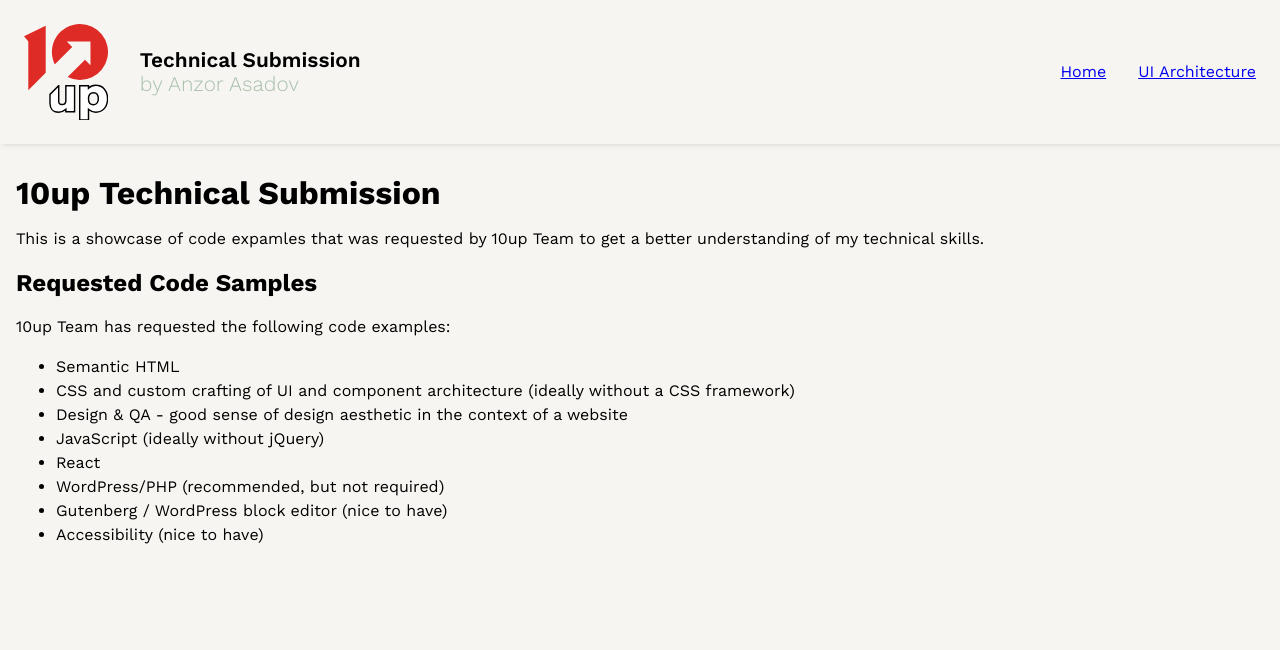
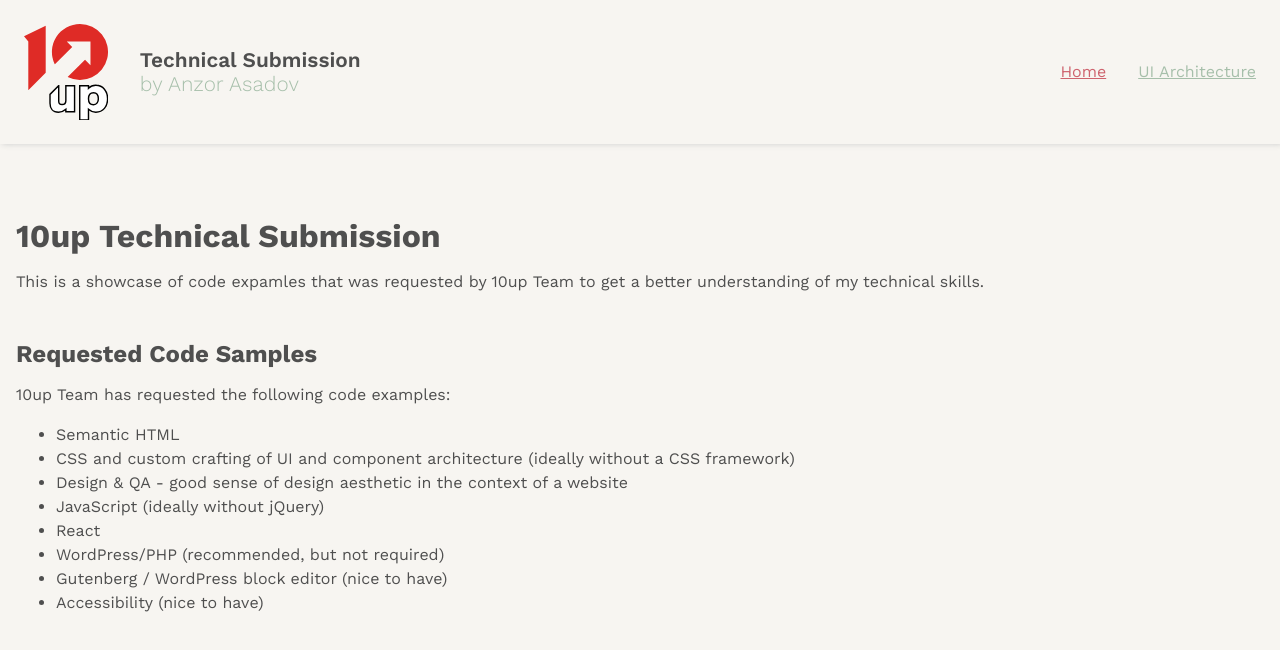
Before and after one commit to anzorasadov/10up_showcase, a Next.js app: page / in a window 1280 px wide. Shown: the top 650 px of the page. Built offline with nearby package versions, Linux system fonts and the light colour scheme.

Commit message:
style: update / finetune styles

```diff
--- a/app/layout.tsx
+++ b/app/layout.tsx
@@ -20,7 +20,7 @@
               <Image src="/10up.svg" alt="10up Logo" width={100} height={100} priority />
               <div>
                 Technical Submission <br />
-                <span className="hint">by Anzor Asadov</span>
+                <span className="author">by Anzor Asadov</span>
               </div>
             </div>
             <Navigation />
--- a/app/styles/globals.css
+++ b/app/styles/globals.css
@@ -1,5 +1,6 @@
 @import url('./reset.css');
 @import url('./header.css');
+@import url('./helper.css');
 
 :root {
   --base-bg-color: #eff2eb;
@@ -7,9 +8,10 @@
   --color-sage-200: #CED8CE;
   --color-sage-300: #A6BFAA;
   --color-sunset-100: #EDD2CE;
-  --color-sunset-200: #CE636E;
-  --color-sunset-300: #DFAA84;
-  --color-black: #4F4F4F;
+  --color-sunset-200: #DFAA84;
+  --color-sunset-300: #CE636E;
+  --color-black-50: #666666;
+  --color-black-100: #4F4F4F;
   --rem: 12px;
 }
 
@@ -19,16 +21,55 @@
 }
 body {
   background-color: var(--color-sage-100);
-  color: rgb(var(--color-black));
+  color: var(--color-black-100);
 }
+
+*:focus {
+  outline: var(--color-sunset-200) auto 1px;
+}
+
+main {
+  padding: 1rem;
+}
+
+h1, h2, h3, h4, h5, h6 {
+  margin-top: 2em;
+  margin-bottom: 0.7em;
+}
+
+a {
+  color: var(--color-sage-300);
+  transition: .2s color ease-out;
+}
+
+a:hover, a.active {
+  color: var(--color-sunset-300);
+}
+
+a[target="new"] {
+  display: inline-flex;
+  gap: 0.3rem;
+}
+
+a[target="new"]:after {
+  content: url(/icons/open_in_new.svg);
+  min-width: 1.5rem;
+}
+
+code {
+  border: 1px var(--color-sage-300) solid;
+  border-radius: 0.2rem;
+  background-color: var(--color-sage-200);
+  color: var(--color-black-50);
+  font-size: 0.8rem;
+  padding: 0.2rem 0.4rem;
+  white-space: nowrap;
+}
+
 .container {
   width: 100%;
   margin-left: auto;
   margin-right: auto;
-}
-
-main {
-  padding: 1rem;
 }
 
 /* SM */
--- a/app/styles/header.css
+++ b/app/styles/header.css
@@ -26,7 +26,7 @@
   width: auto;
 }
 
-.hint {
+.author {
   display: block;
   color: var(--color-sage-300);
   font-weight: 300;
--- /dev/null
+++ b/app/styles/helper.css
@@ -0,0 +1,6 @@
+.text-hint {
+  display: inline;
+  font-weight: 300;
+  font-size: 0.8rem;
+  color: var(--color-black-50);
+}
```
Also changed, not shown: public/icons/open_in_new.svg (added), public/placeholder-image.jpg (added).
